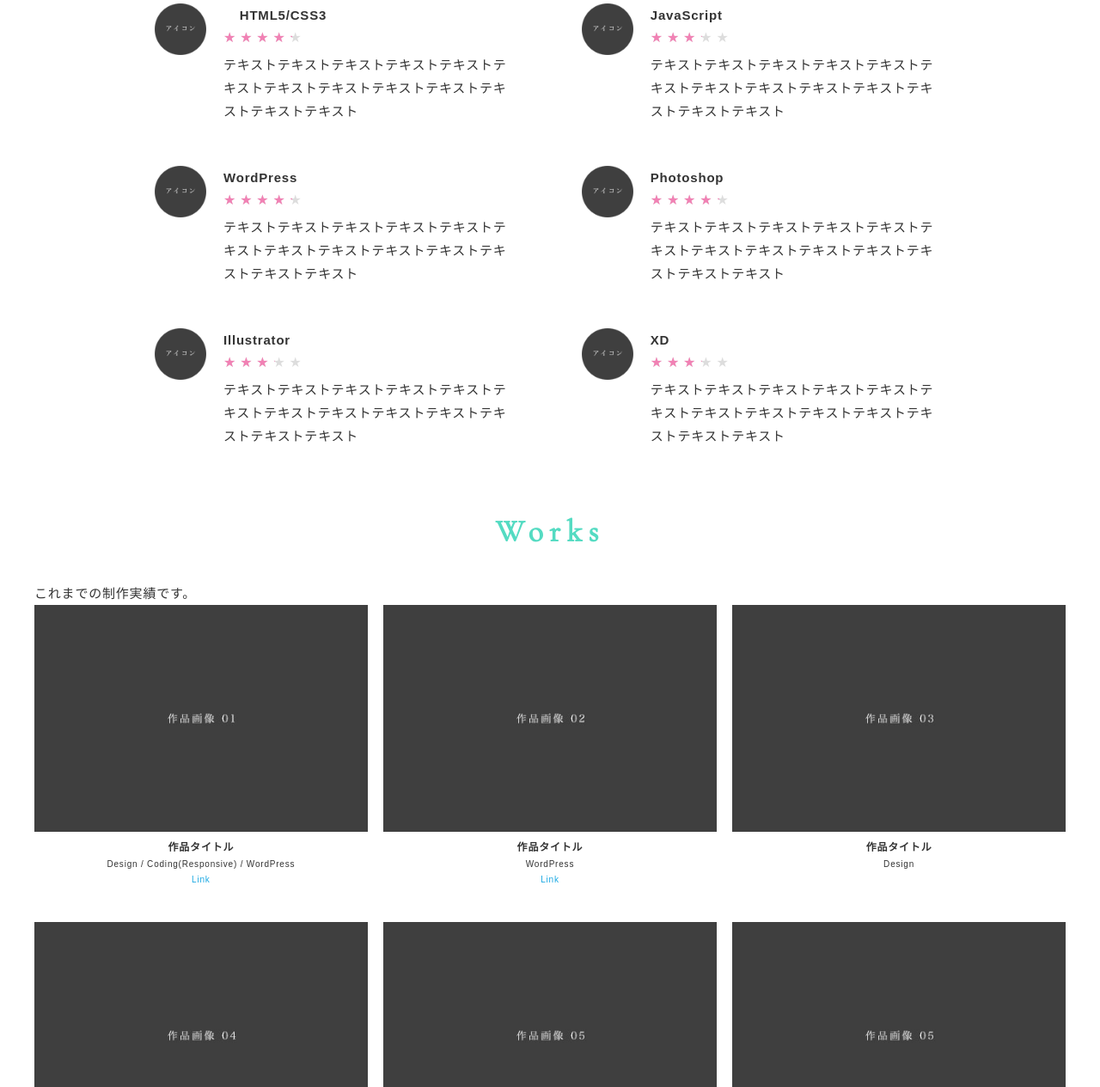
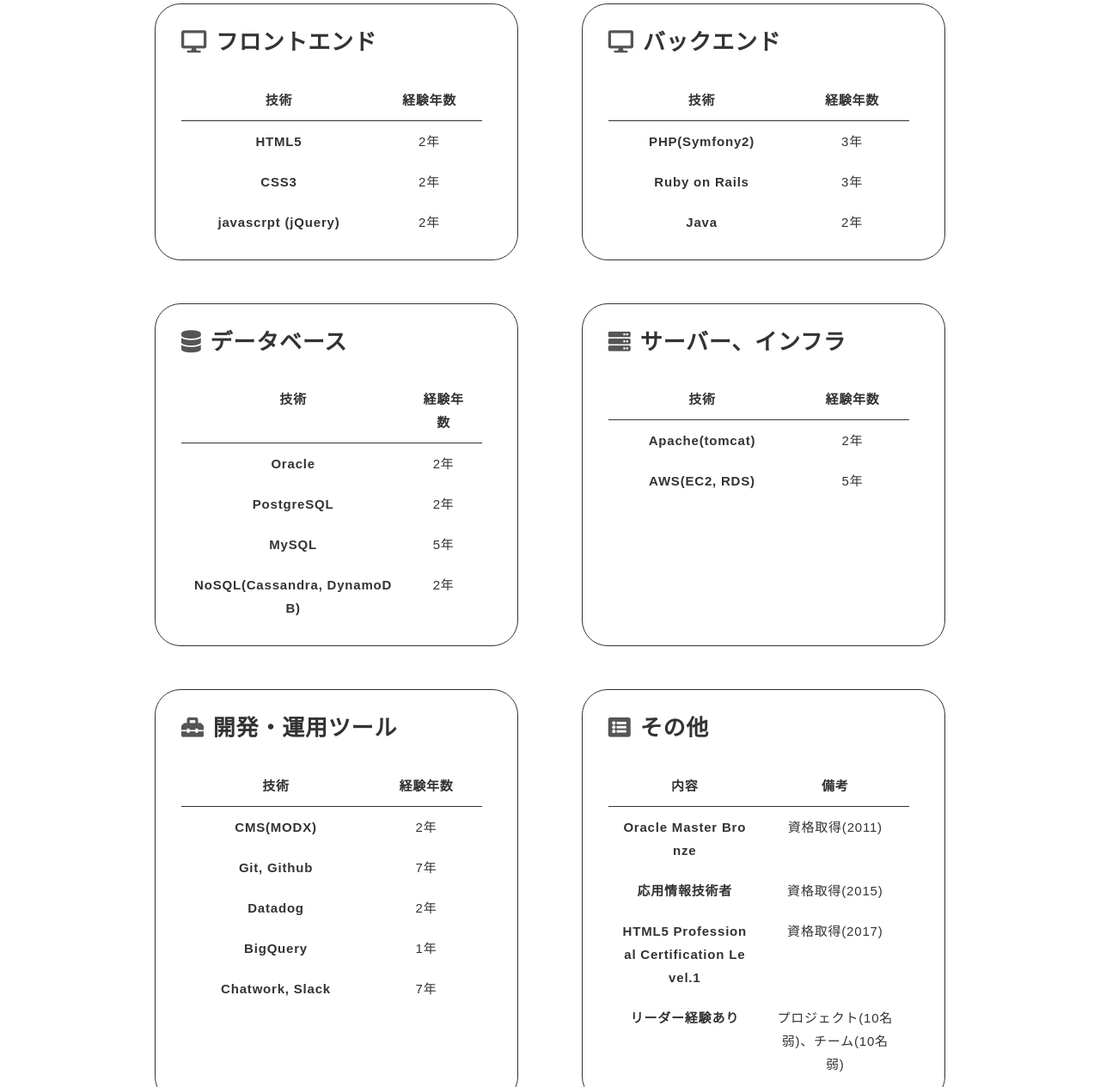
Before and after one commit to koichik501/koichik501, a plain HTML site: page index.html in a window 1280 px wide. Shown: the part 1362-2627 px from the top of the page at 86% size. Drawn offline with nearby package versions, Linux system fonts and the light colour scheme; a script that the page names is missing.

Commit message:
add skill and contact

```diff
--- a/css/style.css
+++ b/css/style.css
@@ -42,10 +42,6 @@ li {
 
 .pc-only {
   display: block;
-}
-
-.sp-only {
-  display: none;
 }
 
 /*--------------------------------
@@ -309,107 +305,84 @@ li {
   flex: 0 0 46%;
   flex-wrap: wrap;
   justify-content: space-between;
+  border: solid 1px #333;
+  border-radius: 30px;
+  padding: 20px 30px;
   margin-bottom: 50px;
-}
-
-.skill-image-wrapper {
-  flex: 0 0 60px;
-  margin-right: 20px;
-}
-
-.skill-body {
-  flex: 1;
 }
 
 .skill-body p:not(:last-child) {
   margin-bottom: 20px;
 }
 
-.skill-title {
+.skill-item .skill-title {
+  font-size: 26px;
   margin-bottom: 3px;
 }
 
-.rate {
-  position: relative;
-  font-size: 16px;
-  display: inline-block;
-  width: 100%;
-  height: 20px;
-  letter-spacing: .3em;
+.icon-desktop:before {
+  font-family: "Font Awesome 5 Free";
+  content: "\f108";
+  font-weight: 900;
+  padding-right : 10px;
+  color: #555;
 }
 
-.rate:before,
-.rate:after {
-  position: absolute;
-  top: 0;
-  left: 0;
-  line-height: 20px;
-  display: inline-block;
-  height: 20px;
-  content: "★★★★★";
+.icon-database:before {
+  font-family: "Font Awesome 5 Free";
+  content: "\f1c0";
+  font-weight: 900;
+  padding-right : 10px;
+  color: #555;
 }
 
-.rate:before {
-  color: #ddd;
+.icon-server:before {
+  font-family: "Font Awesome 5 Free";
+  content: "\f233";
+  font-weight: 900;
+  padding-right : 10px;
+  color: #555;
 }
 
-.rate:after {
-  overflow: hidden;
-  white-space: nowrap;
-  color: #f181b4;
+.icon-toolbox:before {
+  font-family: "Font Awesome 5 Free";
+  content: "\f552";
+  font-weight: 900;
+  padding-right : 10px;
+  color: #555;
 }
 
-.rate1:after {
-  width: 20px;
+.icon-list:before {
+  font-family: "Font Awesome 5 Free";
+  content: "\f022";
+  font-weight: 900;
+  padding-right : 10px;
+  color: #555;
 }
 
-.rate2:after {
-  width: 40px;
+.skill-item .skill-table {
+  margin-top: 20px;
+  width: 350px;
+  text-align: center;
 }
 
-.rate3:after {
-  width: 60px;
+.skill-item .skill-table th {
+  padding: 10px 15px;
 }
 
-.rate4:after {
-  width: 80px;
+
+.skill-item .skill-table thead th {
+  border-bottom: solid 1px #333;
 }
 
-.rate5:after {
-  width: 100px;
+.skill-item .skill-table td {
+  padding: 10px 15px;
 }
 
 /*--------------------------------
  Contact
 ---------------------------------*/
-.contact-list {
-  display: flex;
-  align-items: flex-end;
-  flex-wrap: wrap;
-  justify-content: center;
-  margin: 0 auto;
-}
-
-.contact-item {
-  width: 100px;
-  margin: 0 20px;
-  text-align: center;
-}
-
-.contact-name {
-  font-size: 12px;
-  display: block;
-  margin-top: 5px;
-  color: #333;
-}
-
-.contact-image {
-  width: 50px;
-}
-
-.contact-text {
-  font-size: 14px;
-  margin-top: 10px;
+.contact-section .contact {
   text-align: center;
 }
 
@@ -417,6 +390,7 @@ li {
  Footer
 ---------------------------------*/
 .footer {
+  margin-top: 30px;
   background-color: #333;
 }
 
@@ -437,7 +411,7 @@ li {
   padding: 10px;
   cursor: pointer;
   text-align: center;
-  background-color: #ffe8f4;
+  background-color: #54dbc2;
 }
 
 /*media Queries 767
@@ -450,10 +424,6 @@ li {
 
   .pc-only {
     display: none;
-  }
-
-  .sp-only {
-    display: block;
   }
 
   /* 文字 */
@@ -566,42 +536,6 @@ li {
     margin-right: 15px;
   }
 
-  .rate {
-    font-size: 15px;
-    height: 15px;
-  }
-
-  .rate:before,
-  .rate:after {
-    line-height: 15px;
-    height: 15px;
-  }
-
-  .rate1:after {
-    width: 15px;
-  }
-
-  .rate2:after {
-    width: 35px;
-  }
-
-  .rate3:after {
-    width: 55px;
-  }
-
-  .rate4:after {
-    width: 75px;
-  }
-
-  .rate5:after {
-    width: 95px;
-  }
-
-  /* Contact */
-  .contact-item {
-    width: 70px;
-  }
-
   /* フッター */
   .footer .inner {
     padding: 20px 0;
--- a/index.html
+++ b/index.html
@@ -25,7 +25,7 @@
     <!-- .header -->
     <header class="header">
       <h1 class="logo">
-        <span class="logo-title">Koichi Kibe&#39;s PORTFOLIO</span>
+        <span class="logo-title">koichi.k501&#39;s PORTFOLIO</span>
         <span class="logo-text">Web Engineer / Web Producer</span>
       </h1>
     </header>
@@ -91,93 +91,193 @@
           <div class="section-body skill">
             <div class="skill-list">
               <div class="skill-item">
-                <div class="skill-image-wrapper">
-                  <img class="skill-image" src="img/skill/icon_skill.png" alt="">
-                </div>
                 <div class="skill-body">
-                  <h3 class="skill-title"><i class="fab fa-desktop fa-fw"></i>HTML5/CSS3</h3>
-                  <div class="skill-rating rating">
-                    <div class="rate rate4"></div>
-                  </div>
-                  <p>
-                    テキストテキストテキストテキストテキストテキストテキストテキストテキストテキストテキストテキストテキスト</p>
-                </div>
-              </div>
-              <div class="skill-item">
-                <div class="skill-image-wrapper">
-                  <img class="skill-image" src="img/skill/icon_skill.png" alt="">
-                </div>
-                <div class="skill-body">
-                  <h3 class="skill-title">JavaScript</h3>
-                  <div class="skill-rating rating">
-                    <div class="rate rate3"></div>
-                  </div>
-                  <p>
-                    テキストテキストテキストテキストテキストテキストテキストテキストテキストテキストテキストテキストテキスト</p>
-                </div>
-              </div>
-              <div class="skill-item">
-                <div class="skill-image-wrapper">
-                  <img class="skill-image" src="img/skill/icon_skill.png" alt="">
-                </div>
-                <div class="skill-body">
-                  <h3 class="skill-title">WordPress</h3>
-                  <div class="skill-rating rating">
-                    <div class="rate rate4"></div>
-                  </div>
-                  <p>
-                    テキストテキストテキストテキストテキストテキストテキストテキストテキストテキストテキストテキストテキスト</p>
+                  <h3 class="skill-title icon-desktop">フロントエンド</h3>
+                  <table class="skill-table">
+                    <thead>
+                      <tr>
+                        <th scope="col">技術</th>
+                        <th scope="col">経験年数</th>
+                      </tr>
+                    </thead>
+                    <tbody>
+                      <tr>
+                        <th scope="row">HTML5</th>
+                        <td>2年
+                      </tr>
+                      <tr>
+                        <th scope="row">CSS3</th>
+                        <td>2年</td>
+                      </tr>
+                      <tr>
+                        <th scope="row">javascrpt (jQuery)</th>
+                        <td>2年</td>
+                      </tr>
+                    </tbody>
+                  </table>
                 </div>
               </div>
 
               <div class="skill-item">
-                <div class="skill-image-wrapper">
-                  <img class="skill-image" src="img/skill/icon_skill.png" alt="">
-                </div>
                 <div class="skill-body">
-                  <h3 class="skill-title">Photoshop</h3>
-                  <div class="skill-rating rating">
-                    <div class="rate rate4"></div>
-                  </div>
-                  <p>
-                    テキストテキストテキストテキストテキストテキストテキストテキストテキストテキストテキストテキストテキスト</p>
+                  <h3 class="skill-title icon-desktop">バックエンド</h3>
+                  <table class="skill-table">
+                    <thead>
+                      <tr>
+                        <th scope="col">技術</th>
+                        <th scope="col">経験年数</th>
+                      </tr>
+                    </thead>
+                    <tbody>
+                      <tr>
+                        <th scope="row">PHP(Symfony2)</th>
+                        <td>3年</td>
+                      </tr>
+                      <tr>
+                        <th scope="row">Ruby on Rails</th>
+                        <td>3年</td>
+                      </tr>
+                      <tr>
+                        <th scope="row">Java</th>
+                        <td>2年</td>
+                      </tr>
+                    </tbody>
+                  </table>
                 </div>
               </div>
 
               <div class="skill-item">
-                <div class="skill-image-wrapper">
-                  <img class="skill-image" src="img/skill/icon_skill.png" alt="">
-                </div>
                 <div class="skill-body">
-                  <h3 class="skill-title">Illustrator</h3>
-                  <div class="skill-rating rating">
-                    <div class="rate rate3"></div>
-                  </div>
-                  <p>
-                    テキストテキストテキストテキストテキストテキストテキストテキストテキストテキストテキストテキストテキスト</p>
+                  <h3 class="skill-title icon-database">データベース</h3>
+                  <table class="skill-table">
+                    <thead>
+                      <tr>
+                        <th scope="col">技術</th>
+                        <th scope="col">経験年数</th>
+                      </tr>
+                    </thead>
+                    <tbody>
+                      <tr>
+                        <th scope="row">Oracle</th>
+                        <td>2年</td>
+                      </tr>
+                      <tr>
+                        <th scope="row">PostgreSQL</th>
+                        <td>2年</td>
+                      </tr>
+                      <tr>
+                        <th scope="row">MySQL</th>
+                        <td>5年</td>
+                      </tr>
+                      <tr>
+                        <th scope="row">NoSQL(Cassandra, DynamoDB)</th>
+                        <td>2年</td>
+                      </tr>
+                    </tbody>
+                  </table>
                 </div>
               </div>
 
               <div class="skill-item">
-                <div class="skill-image-wrapper">
-                  <img class="skill-image" src="img/skill/icon_skill.png" alt="">
-                </div>
                 <div class="skill-body">
-                  <h3 class="skill-title">XD</h3>
-                  <div class="skill-rating rating">
-                    <div class="rate rate3"></div>
-                  </div>
-                  <p>
-                    テキストテキストテキストテキストテキストテキストテキストテキストテキストテキストテキストテキストテキスト</p>
+                  <h3 class="skill-title icon-server">サーバー、インフラ</h3>
+                  <table class="skill-table">
+                    <thead>
+                      <tr>
+                        <th scope="col">技術</th>
+                        <th scope="col">経験年数</th>
+                      </tr>
+                    </thead>
+                    <tbody>
+                      <tr>
+                        <th scope="row">Apache(tomcat)</th>
+                        <td>2年</td>
+                      </tr>
+                      <tr>
+                        <th scope="row">AWS(EC2, RDS)</th>
+                        <td>5年</td>
+                      </tr>
+                    </tbody>
+                  </table>
                 </div>
               </div>
+
+
+              <div class="skill-item">
+                <div class="skill-body">
+                  <h3 class="skill-title icon-toolbox">開発・運用ツール</h3>
+                  <table class="skill-table">
+                    <thead>
+                      <tr>
+                        <th scope="col">技術</th>
+                        <th scope="col">経験年数</th>
+                      </tr>
+                    </thead>
+                    <tbody>
+                      <tr>
+                        <th scope="row">CMS(MODX)</th>
+                        <td>2年</td>
+                      </tr>
+                      <tr>
+                        <th scope="row">Git, Github</th>
+                        <td>7年</td>
+                      </tr>
+                      <tr>
+                        <th scope="row">Datadog</th>
+                        <td>2年</td>
+                      </tr>
+                      <tr>
+                        <th scope="row">BigQuery</th>
+                        <td>1年</td>
+                      </tr>
+                      <tr>
+                        <th scope="row">Chatwork, Slack</th>
+                        <td>7年</td>
+                      </tr>
+                    </tbody>
+                  </table>
+                </div>
+              </div>
+
+              <div class="skill-item">
+                <div class="skill-body">
+                  <h3 class="skill-title icon-list">その他</h3>
+                  <table class="skill-table">
+                    <thead>
+                      <tr>
+                        <th scope="col">内容</th>
+                        <th scope="col">備考</th>
+                      </tr>
+                    </thead>
+                    <tbody>
+                      <tr>
+                        <th scope="row">Oracle Master Bronze</th>
+                        <td>資格取得(2011)</td>
+                      </tr>
+                      <tr>
+                        <th scope="row">応用情報技術者</th>
+                        <td>資格取得(2015)</td>
+                      </tr>
+                      <tr>
+                        <th scope="row">HTML5 Professional Certification Level.1 </th>
+                        <td>資格取得(2017)</td>
+                      </tr>
+                      <tr>
+                        <th scope="row">リーダー経験あり</th>
+                        <td>プロジェクト(10名弱)、チーム(10名弱)</td>
+                      </tr>
+                    </tbody>
+                  </table>
+                </div>
+              </div>
+
             </div>
           </div>
         </div>
       </section>
       <!-- /.skill-secion -->
 
-      <!-- .works-secion -->
+      <!-- .works-secion
       <section class="works-section section" id="works-section">
         <div class="inner">
           <div class="section-heading">
@@ -261,7 +361,7 @@
           </div>
         </div>
       </section>
-      <!-- /.works-secion -->
+      -->
 
       <!-- .contact-secion -->
       <section class="contact-section section" id="contact-section">
@@ -269,25 +369,13 @@
           <div class="section-heading">
             <h2 class="heading-primary">CONTACT</h2>
           </div>
-          <div class="section-lead">
+          <div class="section-body contact">
             <p>
-              お問合わせは下記のフォームか<br class="sp-only">SNSからご連絡をください。
+              お問い合わせは下記の<span class="highlight">メールアドレス</span>からご連絡をください。
             </p>
-          </div>
-          <div class="section-body contact">
-            <ul class="contact-list">
-              <li class="contact-item">
-                <a class="contact-image-wrapper" href="#" target="_blank"><img class="contact-image"
-                    src="img/contact/icon_contact.png" alt="">
-                  <span class="contact-name">フォーム</span></a>
-              </li>
-              <li class="contact-item">
-                <a class="contact-image-wrapper" href="#" target="_blank"><img class="contact-image"
-                    src="img/contact/icon_contact.png" alt="">
-                  <span class="contact-name">Twitter</span></a>
-              </li>
-            </ul>
-            <div class="contact-text">xxxxxx@gmail.com</div>
+            <address>
+              <a href="mailto:hir58dr85.yk52@gmail.com">hir58dr85.yk52@gmail.com</a>
+            </address>
           </div>
         </div>
       </section>
@@ -301,7 +389,7 @@
         トップへもどる
       </div>
       <div class="inner">
-        <p class="copyright">Copyright&copy;Hanako Yamada. All Rights Reserved.</p>
+        <p class="copyright">Copyright&copy;koichi.k501. All Rights Reserved.</p>
       </div>
     </footer>
     <!-- /.footer -->
```
